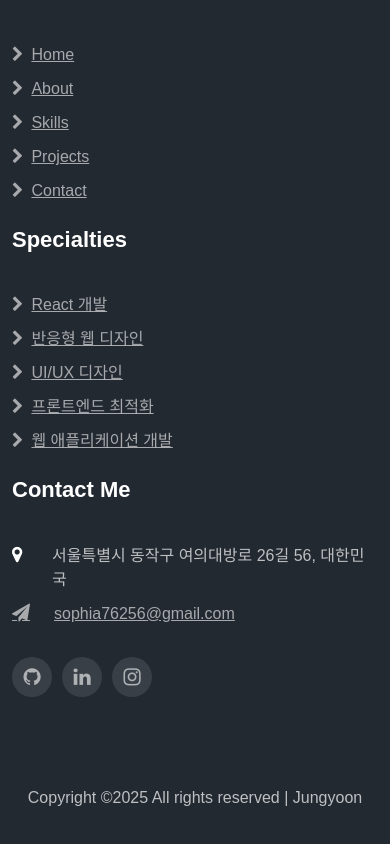
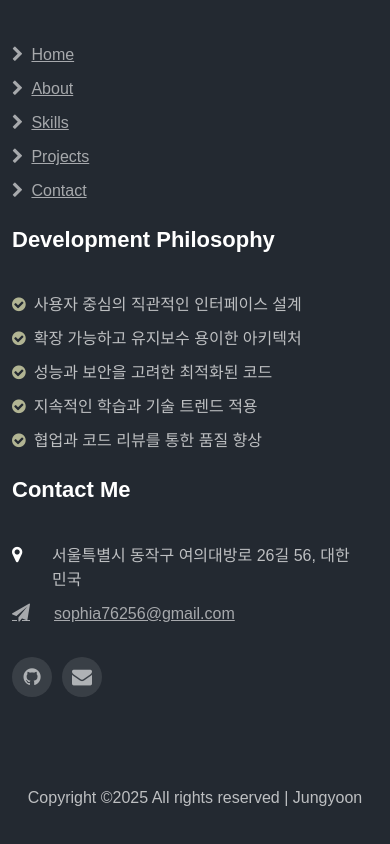
Before and after one commit to jungyoonn/portfolio, a React (Create React App) app: page /portfolio/1 in a window 390 px wide. Shown: the part 5864-6708 px from the top of the page. Built offline with nearby package versions, Linux system fonts and the light colour scheme.

Commit message:
footer 버전 1

```diff
--- a/src/components/layout/Footer.jsx
+++ b/src/components/layout/Footer.jsx
@@ -57,16 +57,16 @@ const Footer = () => {
             </div>
           </div>
           <div className="col-md">
-            <div className="ftco-footer-widget mb-4">
-              <h2 className="ftco-heading-2">Specialties</h2>
-              <ul className="list-unstyled">
-                <li><a href="#skills-section" onClick={(e) => isHomePage ? scrollToSection(e, 'skills-section') : null}><span className="fa fa-chevron-right mr-2"></span>React 개발</a></li>
-                <li><a href="#skills-section" onClick={(e) => isHomePage ? scrollToSection(e, 'skills-section') : null}><span className="fa fa-chevron-right mr-2"></span>반응형 웹 디자인</a></li>
-                <li><a href="#skills-section" onClick={(e) => isHomePage ? scrollToSection(e, 'skills-section') : null}><span className="fa fa-chevron-right mr-2"></span>UI/UX 디자인</a></li>
-                <li><a href="#skills-section" onClick={(e) => isHomePage ? scrollToSection(e, 'skills-section') : null}><span className="fa fa-chevron-right mr-2"></span>프론트엔드 최적화</a></li>
-                <li><a href="#skills-section" onClick={(e) => isHomePage ? scrollToSection(e, 'skills-section') : null}><span className="fa fa-chevron-right mr-2"></span>웹 애플리케이션 개발</a></li>
-              </ul>
-            </div>
+          <div className="ftco-footer-widget mb-4">
+            <h2 className="ftco-heading-2">Development Philosophy</h2>
+            <ul className="list-unstyled">
+              <li><span className="fa fa-check-circle mr-2"></span>사용자 중심의 직관적인 인터페이스 설계</li>
+              <li><span className="fa fa-check-circle mr-2"></span>확장 가능하고 유지보수 용이한 아키텍처</li>
+              <li><span className="fa fa-check-circle mr-2"></span>성능과 보안을 고려한 최적화된 코드</li>
+              <li><span className="fa fa-check-circle mr-2"></span>지속적인 학습과 기술 트렌드 적용</li>
+              <li><span className="fa fa-check-circle mr-2"></span>협업과 코드 리뷰를 통한 품질 향상</li>
+            </ul>
+          </div>
           </div>
           <div className="col-md">
             <div className="ftco-footer-widget mb-4">
@@ -87,8 +87,7 @@ const Footer = () => {
               </div>
               <ul className="ftco-footer-social list-unstyled mt-2">
                 <li className="ftco-animate"><a href="https://github.com/jungyoonn" target="_blank" rel="noopener noreferrer"><span className="fa fa-github"></span></a></li>
-                <li className="ftco-animate"><a href="https://linkedin.com/in/yourusername" target="_blank" rel="noopener noreferrer"><span className="fa fa-linkedin"></span></a></li>
-                <li className="ftco-animate"><a href="https://instagram.com/yourusername" target="_blank" rel="noopener noreferrer"><span className="fa fa-instagram"></span></a></li>
+                <li className="ftco-animate"><a href="mailto:sophia76256@gmail.com"><span className="fa fa-envelope"></span></a></li>
               </ul>
             </div>
           </div>
--- a/src/scss/style.scss
+++ b/src/scss/style.scss
@@ -1560,6 +1560,71 @@ textarea.form-control {
 	}
 }
 
+.dev-areas {
+  display: flex;
+  flex-wrap: wrap;
+  gap: 10px;
+  margin-top: 15px;
+}
+
+.dev-area-item {
+  background: #FFFFFFB3;
+  padding: 8px 12px;
+  border-radius: 5px;
+  transition: all 0.3s ease;
+}
+
+.dev-area-item:hover {
+  background: #ffffff86;
+  transform: translateY(-3px);
+}
+
+/* 개발 철학 섹션 스타일 */
+.ftco-footer-widget {
+  padding-right: 15px; /* Links와 Development Philosophy 사이 간격 줄이기 */
+}
+
+/* 개발 철학 하위 항목 줄바꿈 방지 */
+.ftco-footer-widget .list-unstyled li {
+  white-space: nowrap; /* 줄바꿈 방지 */
+  overflow: hidden;
+  text-overflow: ellipsis; /* 너무 길면 말줄임표 표시 */
+  margin-bottom: 10px; /* 항목 간 간격 조정 */
+  color: #FFFFFFB3;
+  transition: transform 0.3s ease;
+}
+
+.ftco-footer-widget .list-unstyled li:hover {
+  transform: translateX(5px);
+}
+
+.ftco-footer-widget .fa-check-circle {
+  color: $primary;
+  transition: transform 0.3s ease;
+}
+
+.ftco-footer-widget .list-unstyled li:hover .fa-check-circle {
+  transform: scale(1.2);
+}
+
+/* 모바일에서는 줄바꿈 허용 */
+@media (max-width: 768px) {
+  .ftco-footer-widget .list-unstyled li {
+    white-space: normal;
+  }
+}
+
+/* Links와 Development Philosophy 사이 간격 조정 */
+// .row.mb-5 {
+//   display: flex;
+//   justify-content: space-between;
+// }
+
+// /* 각 섹션의 동일한 너비 확보 */
+// .col-md {
+//   flex: 1;
+//   padding: 0 10px;
+// }
 
 // Map
 
```
